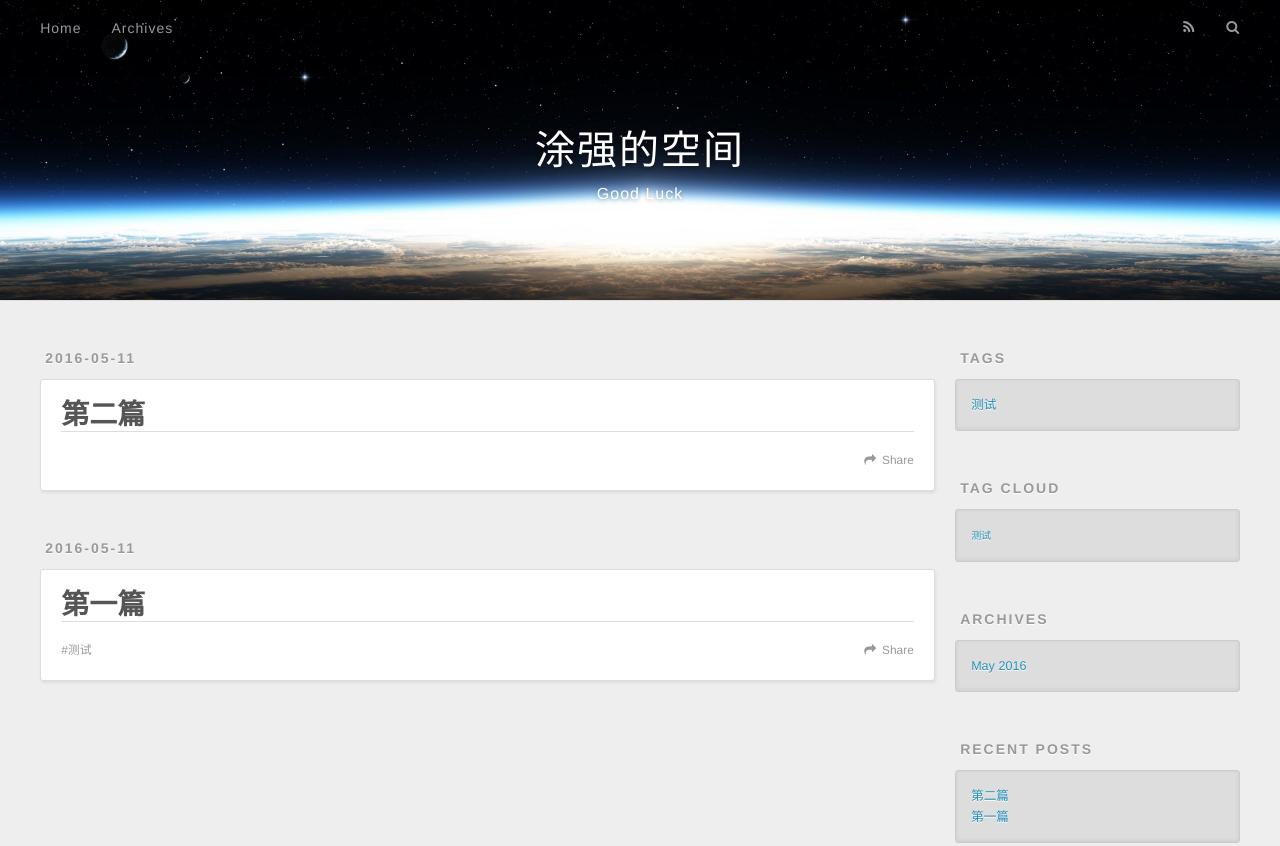
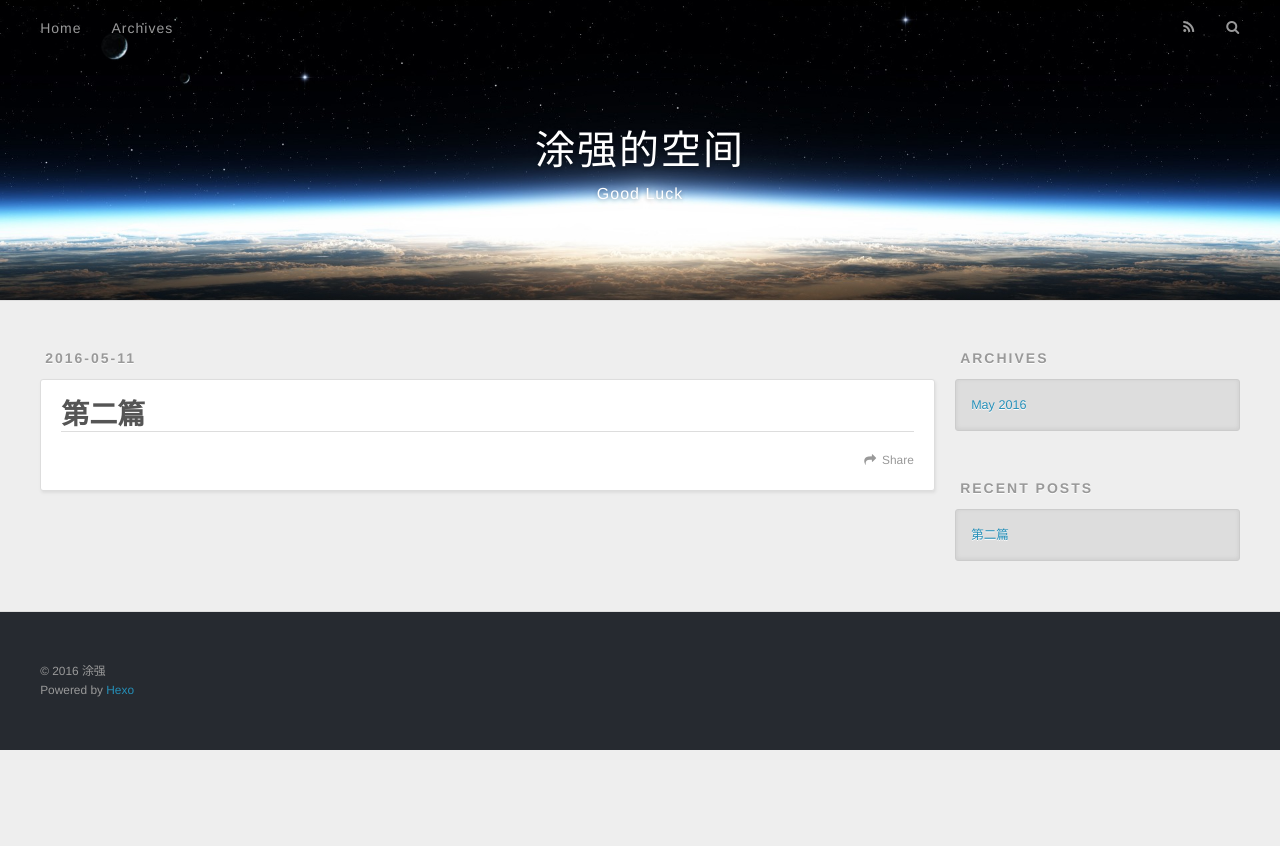
Before and after one commit to tuqiang0330/tuqiang0330.github.io, a plain HTML site: page index.html in a window 1280 px wide. Shown: the top 846 px of the page. After the commit the page ends 800 px from the top, so only its background shows below. Drawn offline with nearby package versions, Linux system fonts and the light colour scheme.

Commit message:
Site updated: 2016-05-11 22:30:17

```diff
--- a/index.html
+++ b/index.html
@@ -94,46 +94,8 @@
 
     </div>
     <footer class="article-footer">
-      <a data-url="http://overluxury.com/uncategorized/2016-05-12/第二篇/" data-id="cio2y851v00018bt6cwr6jm0l" class="article-share-link">Share</a>
+      <a data-url="http://overluxury.com/uncategorized/2016-05-12/第二篇/" data-id="cio2yqnqj0000kzt6cqa2ojzp" class="article-share-link">Share</a>
 
-
-    </footer>
-  </div>
-
-</article>
-
-
-
-    <article id="post-first" class="article article-type-post" itemscope itemprop="blogPost">
-  <div class="article-meta">
-    <a href="/uncategorized/2016-05-12/first/" class="article-date">
-  <time datetime="2016-05-11T21:40:15.000Z" itemprop="datePublished">2016-05-11</time>
-</a>
-
-  </div>
-  <div class="article-inner">
-
-
-      <header class="article-header">
-
-
-    <h1 itemprop="name">
-      <a class="article-title" href="/uncategorized/2016-05-12/first/">第一篇</a>
-    </h1>
-
-
-      </header>
-
-    <div class="article-entry" itemprop="articleBody">
-
-
-
-    </div>
-    <footer class="article-footer">
-      <a data-url="http://overluxury.com/uncategorized/2016-05-12/first/" data-id="cio2y851q00008bt6ann35ta5" class="article-share-link">Share</a>
-
-
-  <ul class="article-tag-list"><li class="article-tag-list-item"><a class="article-tag-list-link" href="/tags/测试/">测试</a></li></ul>
 
     </footer>
   </div>
@@ -151,22 +113,8 @@
 
 
 
-  <div class="widget-wrap">
-    <h3 class="widget-title">Tags</h3>
-    <div class="widget">
-      <ul class="tag-list"><li class="tag-list-item"><a class="tag-list-link" href="/tags/测试/">测试</a></li></ul>
-    </div>
-  </div>
 
 
-
-
-  <div class="widget-wrap">
-    <h3 class="widget-title">Tag Cloud</h3>
-    <div class="widget tagcloud">
-      <a href="/tags/测试/" style="font-size: 10px;">测试</a>
-    </div>
-  </div>
 
 
 
@@ -187,10 +135,6 @@
 
           <li>
             <a href="/uncategorized/2016-05-12/第二篇/">第二篇</a>
-          </li>
-
-          <li>
-            <a href="/uncategorized/2016-05-12/first/">第一篇</a>
           </li>
 
       </ul>
```
Also changed, not shown: archives/2016/05/index.html (+0 -37 lines), archives/2016/index.html (+0 -37 lines), archives/index.html (+0 -37 lines), uncategorized/2016-05-12/第二篇/index.html (+1 -29 lines).
